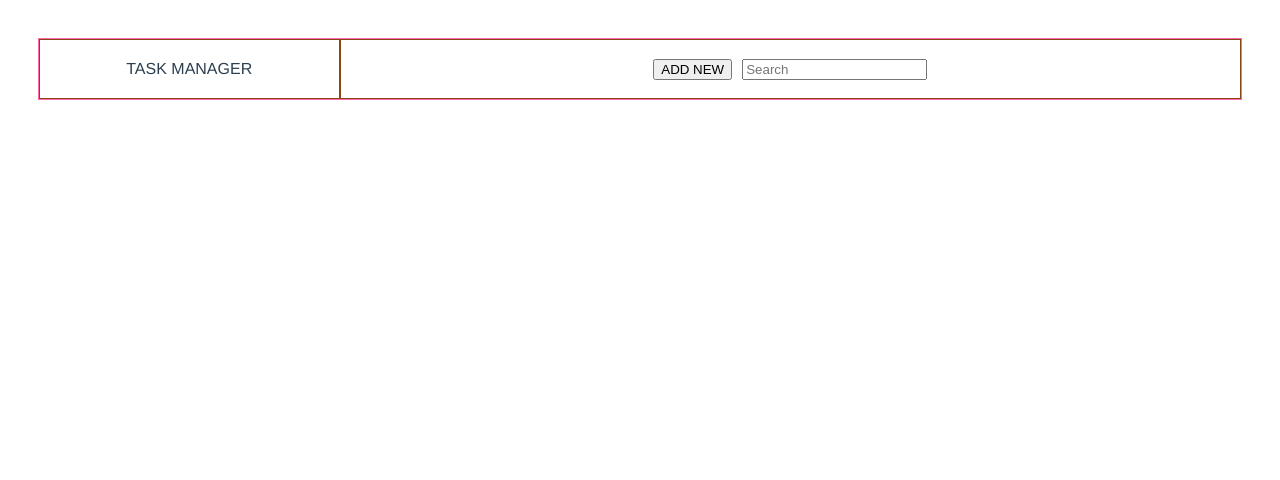
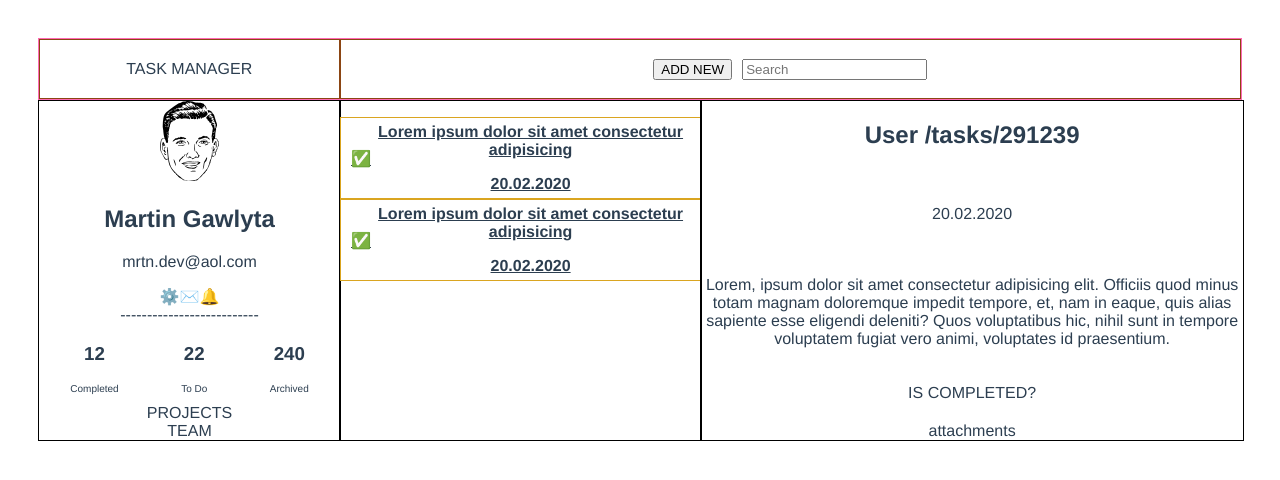
Before and after one commit to mlvrkhn/v-teams, a Vue app: page /tasks/291239 in a window 1280 px wide. Shown: the top 480 px of the page. Built offline with nearby package versions, Linux system fonts and the light colour scheme.

Commit message:
Add dynamic routing to the main page

```diff
--- a/src/App.vue
+++ b/src/App.vue
@@ -4,6 +4,7 @@
 			<!-- <router-link to="/">Home</router-link> |
       <router-link to="/about">About</router-link> -->
 			<top-bar></top-bar>
+			<main-panel></main-panel>
 		</div>
 	</div>
 </template>
@@ -11,10 +12,11 @@
 <script>
 // import MainPanel from '@/views/MainPanel.vue';
 import TopBar from '@/components/TopBar.vue';
+import MainPanel from './views/MainPanel.vue';
 
 export default {
 	name: 'App',
-	components: { TopBar },
+	components: { TopBar, MainPanel },
 };
 </script>
 
--- a/src/router/index.js
+++ b/src/router/index.js
@@ -1,14 +1,17 @@
 import Vue from 'vue';
 import VueRouter from 'vue-router';
-// import MainPanel from '@/views/MainPanel.vue';
+import DetailsPanel from '../views/DetailsPanel.vue';
 
 Vue.use(VueRouter);
+// const Foo = { template: '<div>foo</div>' };
 
 const routes = [
 	{
 		path: '/',
-		redirect: '/task/1',
-		// component: MainPanel,
+		redirect: '/task/:id',
+		component: {
+			a: DetailsPanel,
+		},
 	},
 	// {
 	//   path: '/',
--- a/src/components/DetailsPanel.vue
+++ b/src/views/DetailsPanel.vue
@@ -1,6 +1,8 @@
 <template>
 	<div class="column details-container">
-		<h2>Task Title</h2>
+		<h2>
+			<div>User {{ $route.path }}</div>
+		</h2>
 		<p>20.02.2020</p>
 		<p>
 			Lorem, ipsum dolor sit amet consectetur adipisicing elit. Officiis
@@ -15,7 +17,12 @@
 </template>
 
 <script>
-export default {};
+export default {
+	props: ['task'],
+	// create task detail json structure
+	// create store content
+	// get props from the store
+};
 </script>
 
 <style scoped>
--- a/views/MainPanel.vue
+++ b/src/views/MainPanel.vue
@@ -2,16 +2,20 @@
 	<div class="main-container">
 		<!-- <user-panel></user-panel>
 		<tasks-panel></tasks-panel> -->
-		<router-view />
+		<user-panel></user-panel>
+		<tasks-panel></tasks-panel>
+		<details-panel></details-panel>
+		<!-- <router-view name="a" /> -->
 	</div>
 </template>
 
 <script>
-// import UserPanel from '@/components/UserPanel.vue';
-// import TasksPanel from '@/components/TasksPanel.vue';
-// // import DetailsPanel from '@/components/DetailsPanel.vue';
+import DetailsPanel from './DetailsPanel.vue';
+import TasksPanel from './TasksPanel.vue';
+import UserPanel from './UserPanel.vue';
+
 export default {
-	components: {},
+	components: { UserPanel, TasksPanel, DetailsPanel },
 };
 </script>
 
```
Also changed, not shown: src/views/TasksPanel.vue (renamed from src/components/TasksPanel.vue), src/views/UserPanel.vue (renamed from src/components/UserPanel.vue).
